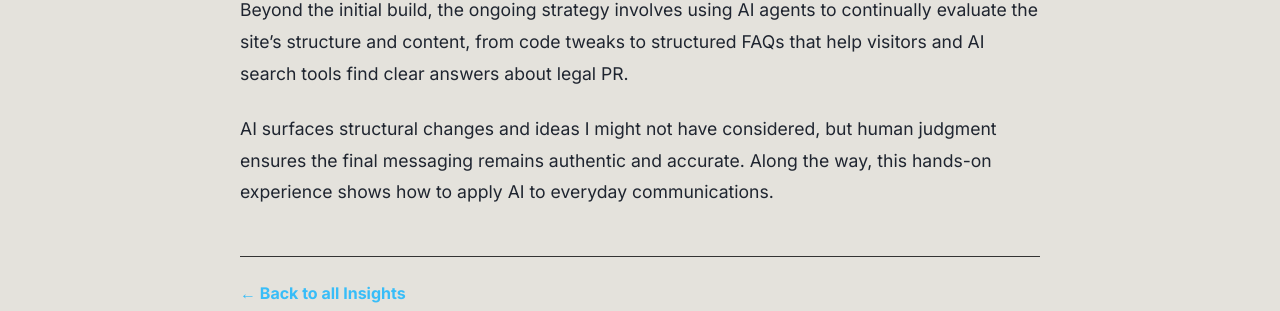
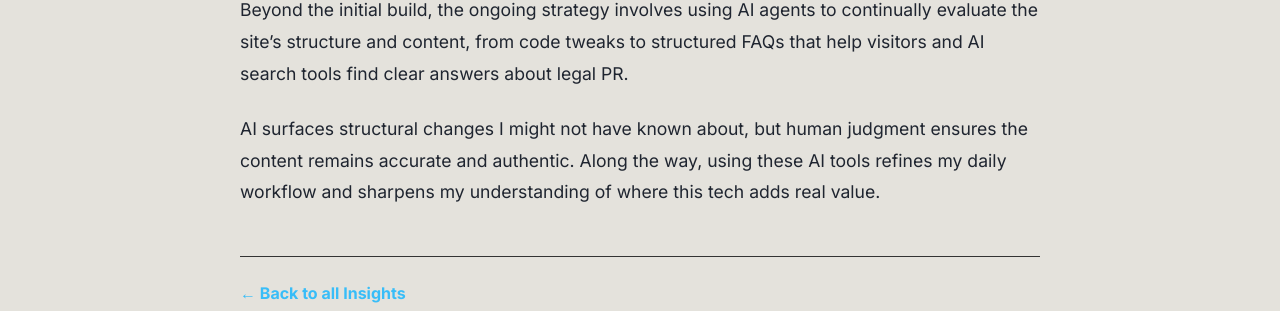
Before and after one commit to jkandel/kandel-website, a Jekyll site: the page built from _posts/2026-10-05-building-with-ai-one-stepping-stone-at-a-time.md, in a window 1280 px wide. Shown: the part 1659-1970 px from the top of the page. Built offline with Jekyll 4.4.1, drawn with Linux system fonts in a browser that asks for light colours.

Commit message:
Update _posts/2026-10-05-building-with-ai-one-stepping-stone-at-a-time.md (via Pages CMS)

```diff
--- a/_posts/2026-10-05-building-with-ai-one-stepping-stone-at-a-time.md
+++ b/_posts/2026-10-05-building-with-ai-one-stepping-stone-at-a-time.md
@@ -25,4 +25,4 @@ Gemini helped me build my own personal guitar practice app. That taught me to wo
 
 Beyond the initial build, the ongoing strategy involves using AI agents to continually evaluate the site's structure and content, from code tweaks to structured FAQs that help visitors and AI search tools find clear answers about legal PR.
 
-AI surfaces structural changes and ideas I might not have considered, but human judgment ensures the final messaging remains authentic and accurate. Along the way, this hands-on experience shows how to apply AI to everyday communications.
+AI surfaces structural changes I might not have known about, but human judgment ensures the content remains accurate and authentic. Along the way, using these AI tools refines my daily workflow and sharpens my understanding of where this tech adds real value.
```
